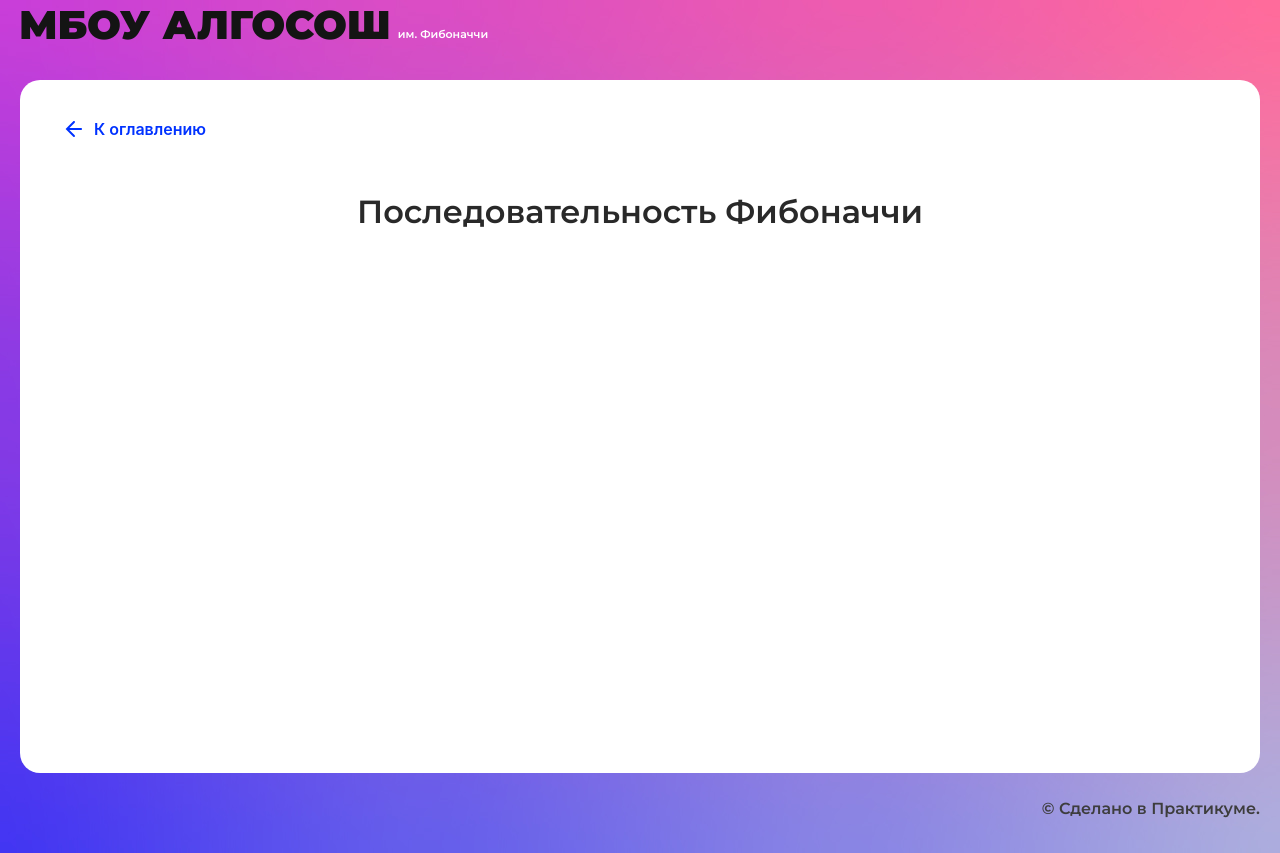
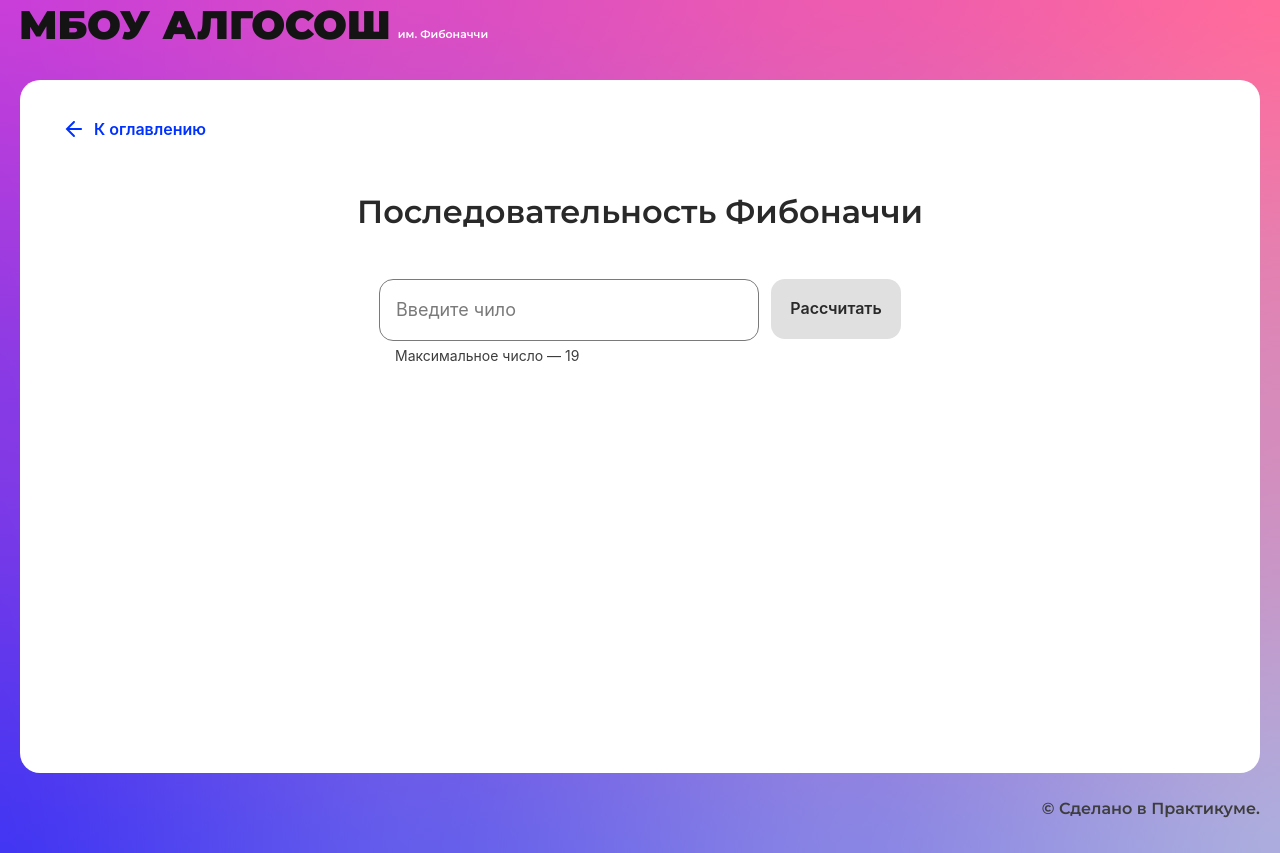
Before and after one commit to FayustovNA/fibonacci-school, a React (Create React App) app: page /fibonacci in a window 1280 px wide. Built offline with nearby package versions, Linux system fonts and the light colour scheme.

Commit message:
first commit

```diff
--- /dev/null
+++ b/src/components/fibonacci-page/fibonacci-page.module.css
@@ -0,0 +1,20 @@
+.form {
+    display: flex;
+    flex-direction: row;
+    gap: 12px;
+    width: 522px;
+    justify-content: center;
+    margin: auto;
+    padding: 0;
+}
+
+.line {
+    display: flex;
+    flex-direction: row;
+    max-width: 944px;
+    /* justify-content: center; */
+    flex-wrap: wrap;
+    row-gap: 60px;
+    column-gap: 15px;
+    margin: 50px auto auto auto;
+}
--- a/src/components/fibonacci-page/fibonacci-page.tsx
+++ b/src/components/fibonacci-page/fibonacci-page.tsx
@@ -1,10 +1,99 @@
 import React from "react";
 import { SolutionLayout } from "../ui/solution-layout/solution-layout";
+import { FormEvent, useState, ChangeEvent } from "react";
+import style from "./fibonacci-page.module.css";
+import { Input } from "../ui/input/input";
+import { Circle } from "../ui/circle/circle";
+import { Button } from "../ui/button/button";
 
 export const FibonacciPage: React.FC = () => {
+
+  //Стейты
+  const [inputValue, setInputValue] = useState('');
+  const [loader, setLoader] = useState(false);
+  const [fiboArr, setFiboArray] = useState<Array<number>>();
+
+  //Время анимации
+  function setTime() {
+    return new Promise<void>((res) => setTimeout(res, 500));
+  }
+
+  //Сбор данных из формы
+  const onChange = (e: ChangeEvent<HTMLInputElement>) => {
+    const target = e.target as HTMLInputElement
+    setInputValue(target.value);
+  };
+
+  //Расчет последовательности Фибоначчи
+  const onSubmit = async (e: FormEvent<HTMLFormElement>) => {
+    e.preventDefault();
+    setLoader(true);
+
+    // if (Number(inputValue) == 1) {
+    //   let fiboArr = [];
+    //   fiboArr.push(0);
+    //   setFiboArray([...fiboArr])
+    //   await setTime();
+    //   fiboArr.push(1);
+    //   setFiboArray([...fiboArr])
+    // }
+    // let fiboArr = [0];
+    // setFiboArray([...fiboArr])
+    // await setTime();
+    // fiboArr.push(1);
+    // setFiboArray([...fiboArr])
+    // await setTime();
+    // for (let i = 2; i <= Number(inputValue); i++) {
+    //   const prevNum1 = fiboArr[i - 1];
+    //   const prevNum2 = fiboArr[i - 2];
+    //   fiboArr.push(prevNum1 + prevNum2);
+    //   setFiboArray([...fiboArr])
+    //   await setTime();
+    // }
+    // setLoader(false);
+    // setInputValue("");
+    // console.log(fiboArr)
+
+    let initArr = [0, 1]
+    for (let i = 2; i <= Number(inputValue); i++) {
+      const prevNum1 = initArr[i - 1];
+      const prevNum2 = initArr[i - 2];
+      initArr.push(prevNum1 + prevNum2);
+    };
+
+    for (let i = 0; i < initArr.length; i++) {
+      await setTime();;
+      setFiboArray(initArr.slice(0, i + 1));
+    }
+    setLoader(false);
+    setInputValue("");
+  }
+
+
   return (
     <SolutionLayout title="Последовательность Фибоначчи">
-
+      <form className={style.form} onSubmit={onSubmit}>
+        <Input
+          type="number"
+          max={19}
+          min={1}
+          value={inputValue}
+          onChange={onChange}
+          isLimitText={true}
+          placeholder="Введите чило"
+        />
+        <Button
+          text={'Рассчитать'}
+          type={'submit'}
+          isLoader={loader}
+          disabled={!inputValue || Number(inputValue) > 19 || Number(inputValue) < 1}
+        />
+      </form>
+      <ul className={style.line}>
+        {fiboArr?.map((item: any, index: number) =>
+          <Circle key={index} letter={String(item)} index={index} />
+        )}
+      </ul>
     </SolutionLayout>
   );
 };
--- /dev/null
+++ b/src/components/stack-page/stack-page.module.css
@@ -0,0 +1,23 @@
+.form {
+    display: flex;
+    flex-direction: row;
+    gap: 12px;
+    width: 829px;
+    justify-content: center;
+    margin: auto;
+    padding: 0;
+}
+
+.forminput {
+    display: flex;
+    gap: 10px;
+    margin: 0 80px auto auto;
+}
+
+.line {
+    display: flex;
+    gap: 15px;
+    width: 100%;
+    justify-content: center;
+    margin: 50px auto auto auto;
+}
--- a/src/components/stack-page/stack-page.tsx
+++ b/src/components/stack-page/stack-page.tsx
@@ -1,10 +1,69 @@
 import React from "react";
 import { SolutionLayout } from "../ui/solution-layout/solution-layout";
+import { FormEvent, useState, ChangeEvent } from "react";
+import style from "./stack-page.module.css";
+import { Input } from "../ui/input/input";
+import { Circle } from "../ui/circle/circle";
+import { Button } from "../ui/button/button";
 
 export const StackPage: React.FC = () => {
+
+  //Стейты
+  const [inputValue, setInputValue] = useState('');
+  const [loader, setLoader] = useState({
+    add: false,
+    delete: false,
+    reset: false
+  });
+  const [stack, setStack] = useState<Array<string[]>>();
+
+  //Время анимации
+  function setTime() {
+    return new Promise<void>((res) => setTimeout(res, 500));
+  }
+
+  //Сбор данных из формы
+  const onChange = (e: ChangeEvent<HTMLInputElement>) => {
+    const target = e.target as HTMLInputElement
+    setInputValue(target.value);
+  };
+
   return (
     <SolutionLayout title="Стек">
+      <div className={style.form}>
+        <div className={style.forminput}>
+          <Input
+            maxLength={4}
+            isLimitText
+            value={inputValue}
+            onChange={onChange}
+          />
+          <Button
+            text={'Добавить'}
+            type={'submit'}
+            isLoader={loader.add}
 
+          />
+          <Button
+            text={'Удалить'}
+            type={'button'}
+            isLoader={loader.delete}
+
+          />
+        </div>
+
+        <Button
+          text={'Очестить'}
+          type={'reset'}
+          isLoader={loader.reset}
+
+        />
+      </div>
+      <ul className={style.line}>
+        {stack?.map((item: any, index: number) =>
+          <Circle key={index} letter={item.item} state={item.state} />
+        )}
+      </ul>
     </SolutionLayout>
   );
 };
--- /dev/null
+++ b/src/components/string/string.module.css
@@ -0,0 +1,17 @@
+.form {
+    display: flex;
+    flex-direction: row;
+    gap: 12px;
+    width: 522px;
+    justify-content: center;
+    margin: auto;
+    padding: 0;
+}
+
+.line {
+    display: flex;
+    gap: 15px;
+    width: 100%;
+    justify-content: center;
+    margin: 50px auto auto auto;
+}
--- a/src/components/string/string.tsx
+++ b/src/components/string/string.tsx
@@ -1,10 +1,91 @@
 import React from "react";
+import { FormEvent, useState, ChangeEvent, FC } from "react";
+import style from "./string.module.css";
 import { SolutionLayout } from "../ui/solution-layout/solution-layout";
+import { Input } from "../ui/input/input";
+import { Circle } from "../ui/circle/circle";
+import { Button } from "../ui/button/button";
+import { ElementTypes } from "../../types/element-states";
+import { ElementStates } from "../../types/element-states";
 
 export const StringComponent: React.FC = () => {
+
+  //Стейты
+  const [inputValue, setInputValue] = useState('');
+  const [loader, setLoader] = useState(false);
+  const [string, setSrting] = useState<Array<ElementTypes>>();
+
+  //Время анимации
+  function setTime() {
+    return new Promise<void>((res) => setTimeout(res, 1000));
+  }
+
+  //Сбор данных из формы
+  const onChange = (e: ChangeEvent<HTMLInputElement>) => {
+    const target = e.target as HTMLInputElement
+    setInputValue(target.value);
+  };
+
+  //Развертывание строки
+  const onSubmit = async (e: FormEvent<HTMLFormElement>) => {
+    e.preventDefault();
+    let itemLine: any = inputValue.split("").map((item: string) => {
+      console.log(item)
+      return { item, state: ElementStates.Default };
+    });
+    console.log(itemLine)
+
+    setSrting(itemLine);
+    setLoader(true);
+
+    let temp: any = null;
+    const mid = Math.floor((itemLine.length) / 2);
+
+    for (var i = 0, j = itemLine.length - 1; i < j; i++, j--) {
+
+      if (i !== j) {
+        temp = itemLine[j];
+        itemLine[j].state = ElementStates.Changing;
+        itemLine[i].state = ElementStates.Changing;
+        // setSrting([...itemLine]);
+        await setTime();
+      }
+      itemLine[j] = itemLine[i];
+      itemLine[i] = temp;
+      itemLine[j].state = ElementStates.Modified;
+      itemLine[i].state = ElementStates.Modified;
+      // await setTime();
+      setSrting([...itemLine]);
+    }
+    await setTime();
+    itemLine[mid].state = ElementStates.Modified;
+    setSrting([...itemLine]);
+    setLoader(false);
+    setInputValue("");
+  };
+
+
   return (
     <SolutionLayout title="Строка">
-
+      <form className={style.form} onSubmit={onSubmit}>
+        <Input
+          maxLength={11}
+          isLimitText
+          value={inputValue}
+          onChange={onChange}
+        />
+        <Button
+          text={'Развернуть'}
+          type={'submit'}
+          isLoader={loader}
+          disabled={!inputValue}
+        />
+      </form>
+      <ul className={style.line}>
+        {string?.map((item: any, index: number) =>
+          <Circle key={index} letter={item.item} state={item.state} />
+        )}
+      </ul>
     </SolutionLayout>
   );
 };
--- a/src/types/element-states.ts
+++ b/src/types/element-states.ts
@@ -3,3 +3,8 @@ export enum ElementStates {
   Changing = "changing",
   Modified = "modified",
 }
+
+export type ElementTypes = {
+  letter: string;
+  state: ElementStates;
+};
```
Also changed, not shown: src/components/ui/circle/circle.tsx (+8 -13 lines), 2 other files (tests, documents, lock files or other folders).
